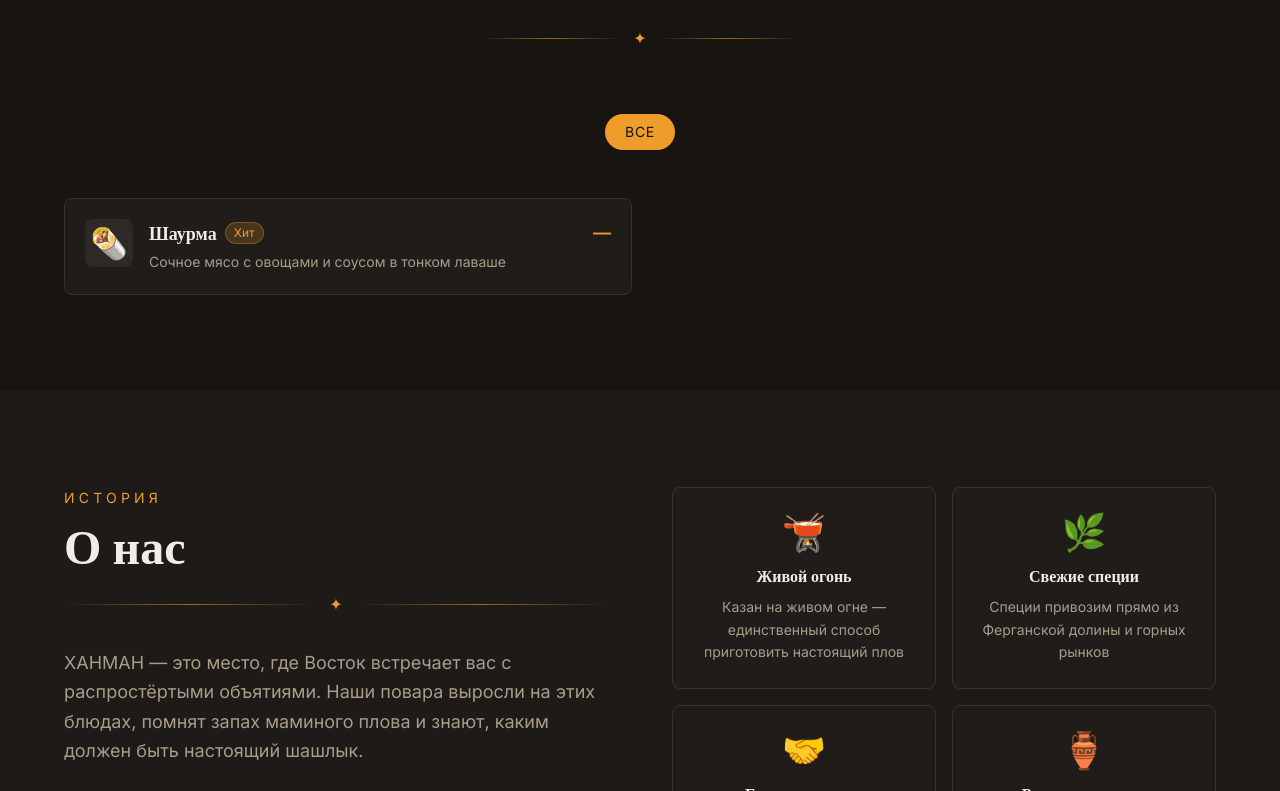
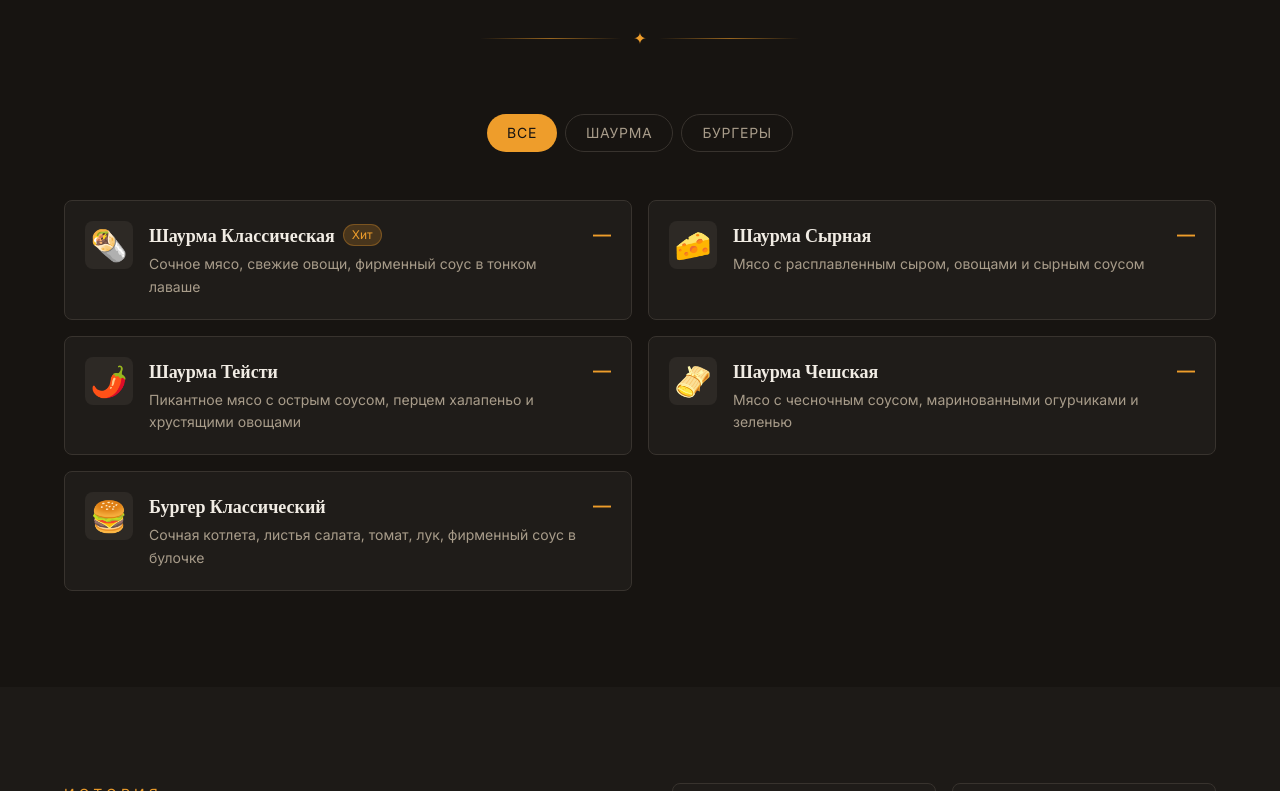
Before and after one commit to pr-poehali-dev/quantum-compute-initiative-9, a React (Vite) app: page / in a window 1280 px wide. Shown: the part 974-1765 px from the top of the page. Built offline with nearby package versions, Linux system fonts and the light colour scheme.

Commit message:
Добавить меню шаурмы и бургеры

```diff
--- a/src/components/MenuSection.tsx
+++ b/src/components/MenuSection.tsx
@@ -1,15 +1,47 @@
 import { useState } from "react";
 
-const categories = ["Все"];
+const categories = ["Все", "Шаурма", "Бургеры"];
 
 const dishes = [
   {
-    name: "Шаурма",
-    description: "Сочное мясо с овощами и соусом в тонком лаваше",
+    name: "Шаурма Классическая",
+    description: "Сочное мясо, свежие овощи, фирменный соус в тонком лаваше",
     price: "—",
-    category: "Все",
+    category: "Шаурма",
     emoji: "🌯",
     tag: "Хит",
+  },
+  {
+    name: "Шаурма Сырная",
+    description: "Мясо с расплавленным сыром, овощами и сырным соусом",
+    price: "—",
+    category: "Шаурма",
+    emoji: "🧀",
+    tag: null,
+  },
+  {
+    name: "Шаурма Тейсти",
+    description: "Пикантное мясо с острым соусом, перцем халапеньо и хрустящими овощами",
+    price: "—",
+    category: "Шаурма",
+    emoji: "🌶️",
+    tag: null,
+  },
+  {
+    name: "Шаурма Чешская",
+    description: "Мясо с чесночным соусом, маринованными огурчиками и зеленью",
+    price: "—",
+    category: "Шаурма",
+    emoji: "🫔",
+    tag: null,
+  },
+  {
+    name: "Бургер Классический",
+    description: "Сочная котлета, листья салата, томат, лук, фирменный соус в булочке",
+    price: "—",
+    category: "Бургеры",
+    emoji: "🍔",
+    tag: null,
   },
 ];
 
```
